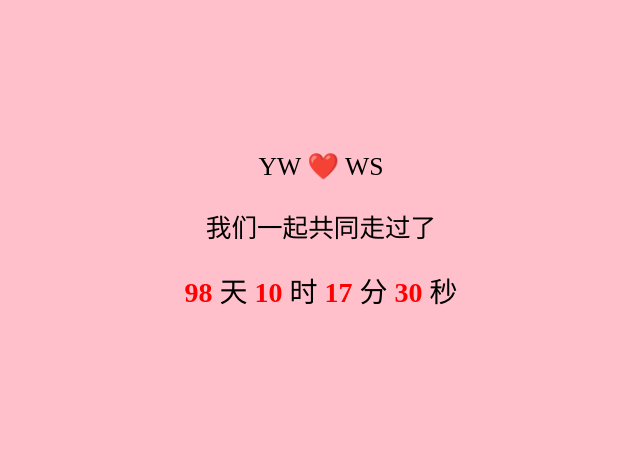
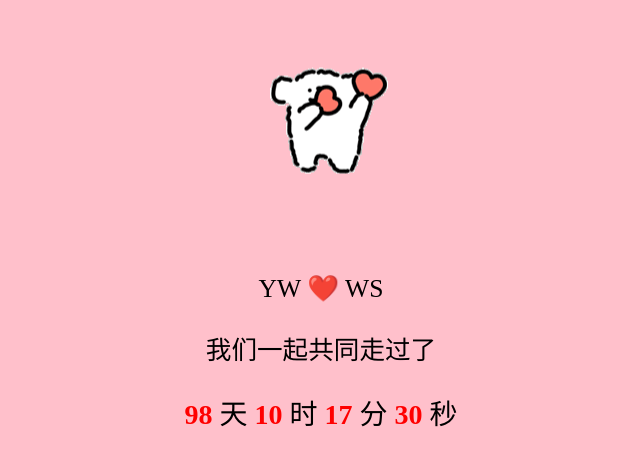
Before and after one commit to fishvi/love-timer, a plain HTML site: page index.html in a window 1280 px wide. Shown: the part 103-568 px from the top of the page, without its empty margins (327-967 px from the left). Drawn offline with Linux system fonts and the light colour scheme; a web font is replaced by a local one.

Commit message:
:heart: Add a gif

```diff
--- a/index.html
+++ b/index.html
@@ -13,6 +13,7 @@
 
 <body>
     <div class="content">
+        <img src="static/images/love.gif" alt="一只可爱的线条小狗狗儿~" />
         <p>YW ❤️ WS</p>
         <p>我们一起共同走过了</p>
         <div class="timer">
```
Also changed, not shown: static/images/love.gif (added).
